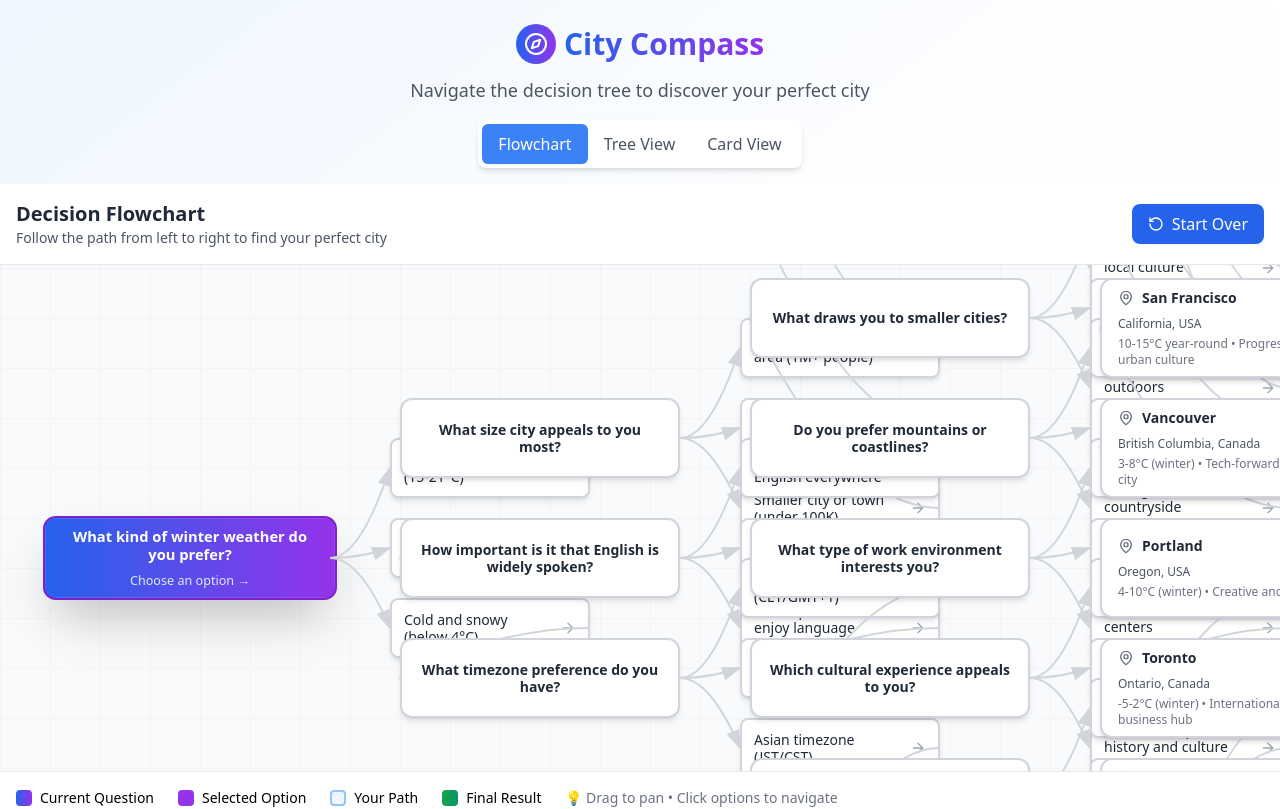
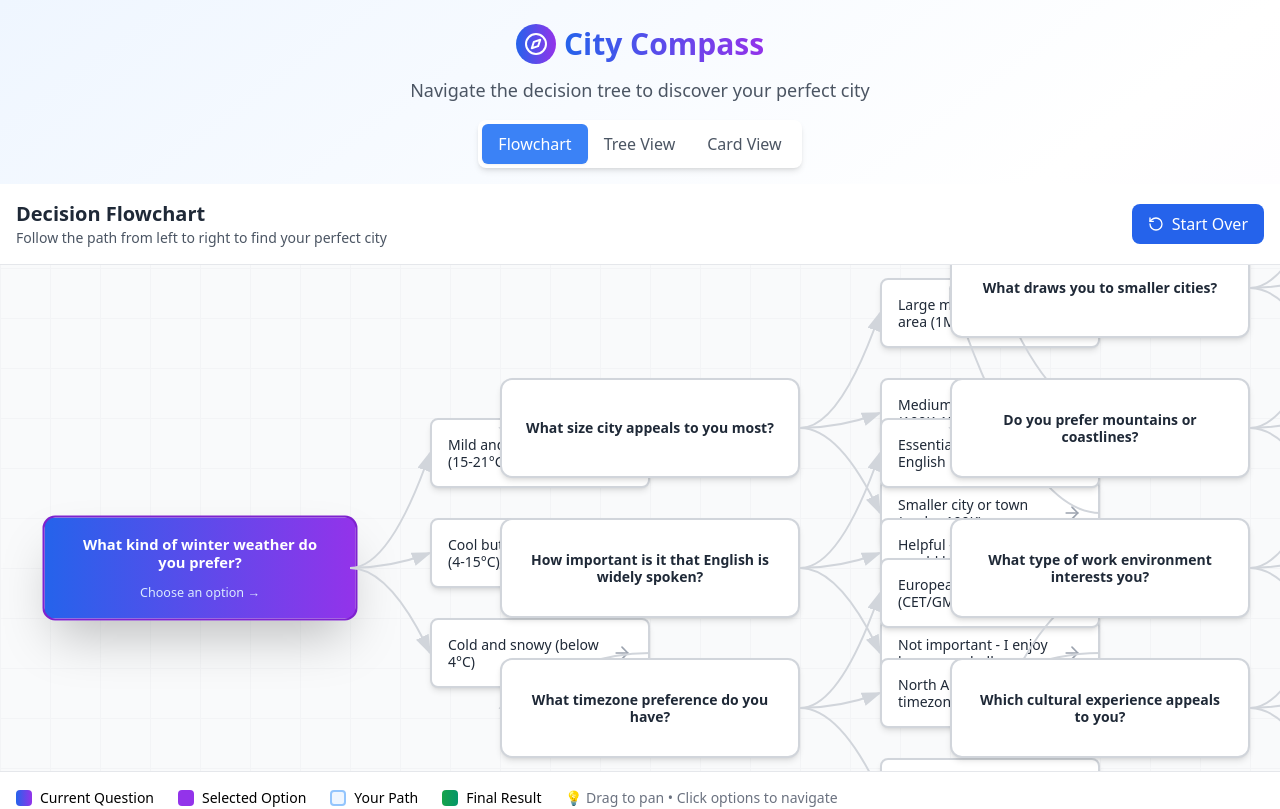
Before and after one commit to sybrenh/which-city-you-should-move-to, a React (Vite) app: page / in a window 1280 px wide. Shown: the top 809 px of the page. Built offline with nearby package versions, Linux system fonts and the light colour scheme.

Commit message:
Fix Flowchart Spacing

```diff
--- a/src/components/FlowChart.tsx
+++ b/src/components/FlowChart.tsx
@@ -24,19 +24,19 @@ export const FlowChart: React.FC<FlowChartProps> = ({
   onRestart
 }) => {
   const containerRef = useRef<HTMLDivElement>(null);
-  const [viewBox, setViewBox] = useState({ x: 0, y: 0, width: 1200, height: 800 });
   const [isDragging, setIsDragging] = useState(false);
   const [dragStart, setDragStart] = useState({ x: 0, y: 0 });
 
-  // Layout configuration
-  const QUESTION_WIDTH = 280;
-  const QUESTION_HEIGHT = 80;
-  const OPTION_WIDTH = 200;
-  const OPTION_HEIGHT = 60;
-  const RESULT_WIDTH = 240;
-  const RESULT_HEIGHT = 100;
-  const HORIZONTAL_SPACING = 350;
-  const VERTICAL_SPACING = 120;
+  // Layout configuration with increased spacing
+  const QUESTION_WIDTH = 300;
+  const QUESTION_HEIGHT = 100;
+  const OPTION_WIDTH = 220;
+  const OPTION_HEIGHT = 70;
+  const RESULT_WIDTH = 280;
+  const RESULT_HEIGHT = 120;
+  const HORIZONTAL_SPACING = 450; // Increased from 350
+  const VERTICAL_SPACING = 140;   // Increased from 120
+  const OPTION_TO_QUESTION_GAP = 120; // New gap between options and next questions
 
   // Calculate positions for all nodes in the flowchart
   const calculateLayout = (): Record<string, NodePosition> => {
@@ -73,11 +73,11 @@ export const FlowChart: React.FC<FlowChartProps> = ({
         // Position options for question nodes
         if (node.type === 'question' && node.options) {
           const questionPos = positions[nodeId];
-          const optionStartY = questionPos.y - ((node.options.length - 1) * (OPTION_HEIGHT + 20)) / 2;
+          const optionStartY = questionPos.y - ((node.options.length - 1) * (OPTION_HEIGHT + 30)) / 2;
 
           node.options.forEach((option, optionIndex) => {
-            const optionY = optionStartY + (optionIndex * (OPTION_HEIGHT + 20));
-            const optionX = questionPos.x + QUESTION_WIDTH + 60;
+            const optionY = optionStartY + (optionIndex * (OPTION_HEIGHT + 30));
+            const optionX = questionPos.x + QUESTION_WIDTH + 80; // Increased gap
 
             // Create a unique ID for the option
             const optionId = `${nodeId}-option-${optionIndex}`;
@@ -159,7 +159,7 @@ export const FlowChart: React.FC<FlowChartProps> = ({
     return (
       <div
         key={nodeId}
-        className={`absolute rounded-xl border-2 p-4 transition-all duration-300 ${
+        className={`absolute rounded-xl border-2 p-6 transition-all duration-300 ${
           isCurrent
             ? 'bg-gradient-to-r from-blue-600 to-purple-600 text-white border-purple-700 shadow-2xl scale-105'
             : isInPath
@@ -181,7 +181,7 @@ export const FlowChart: React.FC<FlowChartProps> = ({
               {node.question}
             </div>
             {isCurrent && (
-              <div className="mt-2 text-xs text-blue-100">
+              <div className="mt-3 text-xs text-blue-100">
                 Choose an option →
               </div>
             )}
@@ -208,7 +208,7 @@ export const FlowChart: React.FC<FlowChartProps> = ({
         <div key={optionId}>
           {/* Option button */}
           <button
-            className={`absolute rounded-lg border-2 p-3 transition-all duration-300 text-left ${
+            className={`absolute rounded-lg border-2 p-4 transition-all duration-300 text-left ${
               isCurrent
                 ? 'bg-purple-600 text-white border-purple-700 shadow-xl scale-105'
                 : isSelected
@@ -224,21 +224,21 @@ export const FlowChart: React.FC<FlowChartProps> = ({
             onClick={() => onNavigate(option.nextId)}
           >
             <div className="flex items-center justify-between h-full">
-              <div className="flex-1 pr-2">
+              <div className="flex-1 pr-3">
                 <div className={`font-medium text-sm leading-tight ${
                   isCurrent || isSelected ? 'text-white' : 'text-gray-800'
                 }`}>
                   {option.text}
                 </div>
                 {targetNode?.type === 'result' && targetNode.city && (
-                  <div className={`text-xs mt-1 ${
+                  <div className={`text-xs mt-2 ${
                     isCurrent || isSelected ? 'text-blue-100' : 'text-gray-500'
                   }`}>
                     → {targetNode.city.name}
                   </div>
                 )}
               </div>
-              <ArrowRight className={`w-4 h-4 flex-shrink-0 ${
+              <ArrowRight className={`w-5 h-5 flex-shrink-0 ${
                 isCurrent || isSelected ? 'text-white' : 'text-gray-400'
               }`} />
             </div>
@@ -262,7 +262,7 @@ export const FlowChart: React.FC<FlowChartProps> = ({
     return (
       <div
         key={nodeId}
-        className={`absolute rounded-xl border-2 p-4 transition-all duration-300 ${
+        className={`absolute rounded-xl border-2 p-5 transition-all duration-300 ${
           isCurrent
             ? 'bg-gradient-to-r from-green-600 to-emerald-600 text-white border-emerald-700 shadow-2xl scale-105'
             : isInPath
@@ -277,22 +277,22 @@ export const FlowChart: React.FC<FlowChartProps> = ({
         }}
       >
         <div className="h-full flex flex-col justify-center">
-          <div className="flex items-center mb-2">
-            <MapPin className={`w-4 h-4 mr-2 ${
+          <div className="flex items-center mb-3">
+            <MapPin className={`w-5 h-5 mr-2 ${
               isCurrent ? 'text-white' : isInPath ? 'text-green-600' : 'text-gray-500'
             }`} />
-            <div className={`font-bold text-sm ${
+            <div className={`font-bold text-base ${
               isCurrent ? 'text-white' : isInPath ? 'text-green-800' : 'text-gray-800'
             }`}>
               {node.city.name}
             </div>
           </div>
-          <div className={`text-xs ${
+          <div className={`text-sm ${
             isCurrent ? 'text-green-100' : isInPath ? 'text-green-600' : 'text-gray-600'
           }`}>
             {node.city.country}
           </div>
-          <div className={`text-xs mt-1 ${
+          <div className={`text-xs mt-2 ${
             isCurrent ? 'text-green-100' : isInPath ? 'text-green-600' : 'text-gray-500'
           }`}>
             {node.city.temperature} • {node.city.vibe}
@@ -353,8 +353,8 @@ export const FlowChart: React.FC<FlowChartProps> = ({
   };
 
   // Calculate total dimensions
-  const maxX = Math.max(...Object.values(positions).map(pos => pos.x + pos.width)) + 100;
-  const maxY = Math.max(...Object.values(positions).map(pos => pos.y + pos.height)) + 100;
+  const maxX = Math.max(...Object.values(positions).map(pos => pos.x + pos.width)) + 150;
+  const maxY = Math.max(...Object.values(positions).map(pos => pos.y + pos.height)) + 150;
 
   return (
     <div className="h-full flex flex-col bg-gray-50">
```
